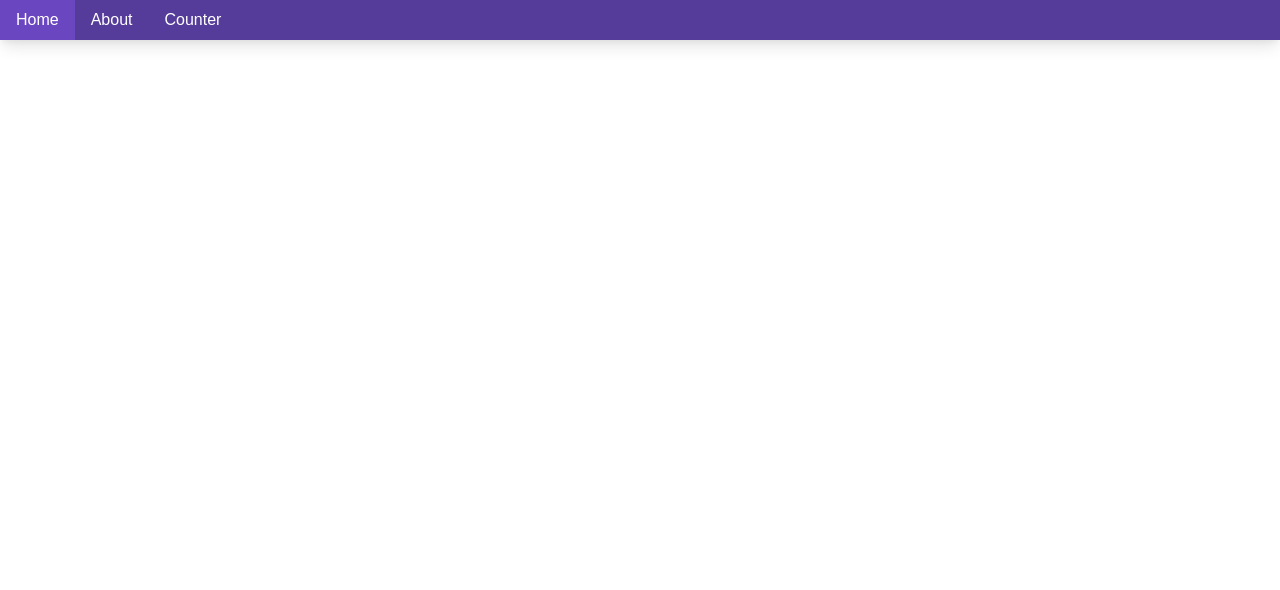
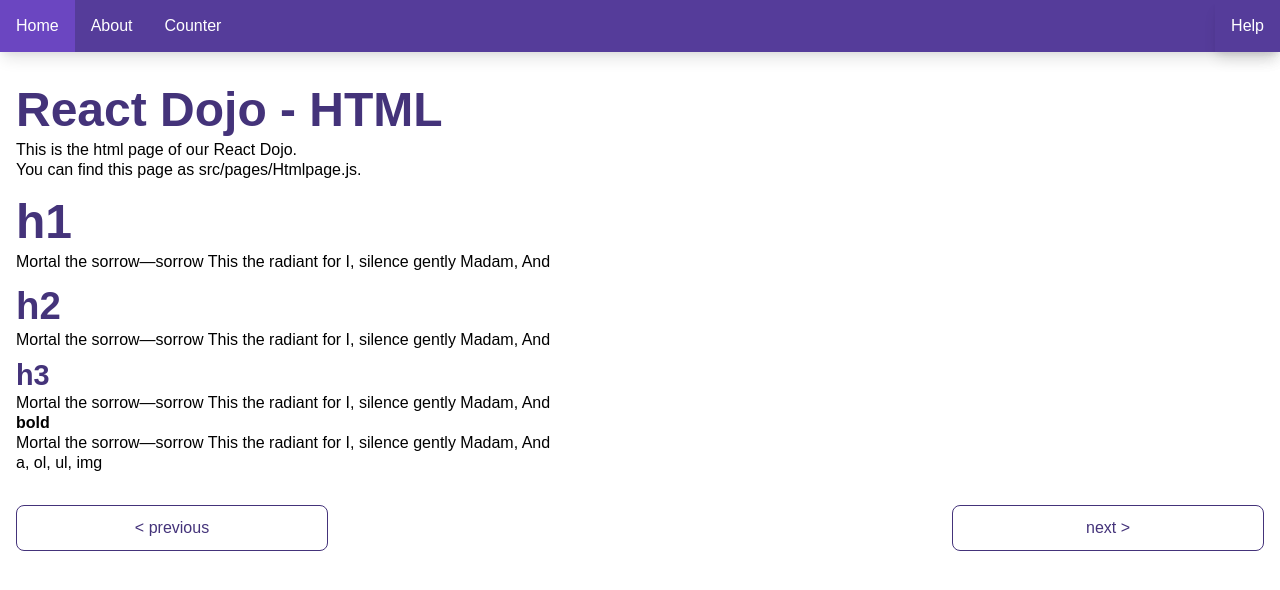
Before and after one commit to Popl7/react-dojo-sandbox, a React (Create React App) app: page /html in a window 1280 px wide. Shown: the top 590 px of the page. Built offline with nearby package versions, Linux system fonts and the light colour scheme.

Commit message:
trying setup pages and navigation

```diff
--- a/src/App.js
+++ b/src/App.js
@@ -1,17 +1,19 @@
-import { Navbar } from "./components/Navbar";
-import { HomePage } from "./components/Homepage";
-import { AboutPage } from "./components/Aboutpage";
 import { BrowserRouter as Router, Switch, Route } from "react-router-dom";
-import { CounterPage } from "./components/Counterpage";
+import { NavBar } from "./components/NavBar";
+import { IntroPage } from "./pages/Intropage";
+import { AboutPage } from "./pages/Aboutpage";
+import { CounterPage } from "./pages/Counterpage";
+import { HtmlPage } from "./pages/Htmlpage";
 
 export function App() {
   return (
     <Router>
       <div className="App">
-        <Navbar />
+        <NavBar />
         <div className="p-4">
           <Switch>
-            <Route path="/" exact component={HomePage} />
+            <Route path="/" exact component={IntroPage} />
+            <Route path="/html" component={HtmlPage} />
             <Route path="/about" component={AboutPage} />
             <Route path="/counter" component={CounterPage} />
           </Switch>
--- a/src/components/Homepage.js
+++ /dev/null
@@ -1,5 +0,0 @@
-import React from "react";
-
-export function HomePage() {
-  return <h1>React Dojo</h1>;
-}
--- /dev/null
+++ b/src/components/NavBar.js
@@ -0,0 +1,33 @@
+import React from "react";
+import { Link } from "react-router-dom";
+
+export function NavBar() {
+  const menuItems = [
+    { name: "Home", url: "/" },
+    { name: "About", url: "/about" },
+    { name: "Counter", url: "/counter" }
+  ];
+
+  return (
+    <nav className="flex justify-between bg-purple-800 shadow-lg">
+      <ul className="flex">
+        {menuItems.map(({ name, url }) => (
+          <Link
+            to={url}
+            className="px-4 py-4 hover:bg-purple-700 hover:no-underline"
+          >
+            <li className="text-white">{name}</li>
+          </Link>
+        ))}
+      </ul>
+      <ul className="flex h-full bg-purple-800 shadow-lg">
+        <Link
+          to="/help"
+          className="px-4 py-4 hover:bg-purple-700 hover:no-underline"
+        >
+          <li className="text-white">Help</li>
+        </Link>
+      </ul>
+    </nav>
+  );
+}
--- /dev/null
+++ b/src/components/NavButton.js
@@ -0,0 +1,30 @@
+import React from "react";
+import { Link } from "react-router-dom";
+
+export function NavButton({ to, children }) {
+  return (
+    <Link
+      to={to}
+      className="border w-1/4 px-4 py-3 border-purple-900 rounded-lg hover:bg-purple-900 hover:text-white hover:no-underline text-center"
+    >
+      {children}
+    </Link>
+  );
+}
+
+export function PreviousButton({ to }) {
+  return <NavButton to={to}>&lt; previous</NavButton>;
+}
+
+export function NextButton({ to }) {
+  return <NavButton to={to}>next &gt;</NavButton>;
+}
+
+export function NavButtons({ previous, next }) {
+  return (
+    <div className="flex justify-between mt-8">
+      {previous ? <PreviousButton to={previous} /> : <div />}
+      {next ? <NextButton to={next} /> : <div />}
+    </div>
+  );
+}
--- a/src/components/Navbar.js
+++ /dev/null
@@ -1,22 +0,0 @@
-import React from "react";
-import { Link } from "react-router-dom";
-
-export function Navbar() {
-  const menuItems = [
-    { name: "Home", url: "/" },
-    { name: "About", url: "/about" },
-    { name: "Counter", url: "/counter" }
-  ];
-
-  return (
-    <nav>
-      <ul className="flex h-full bg-purple-800 shadow-lg text-white">
-        {menuItems.map(({ name, url }) => (
-          <Link to={url} className="px-4 py-2 hover:bg-purple-700">
-            <li>{name}</li>
-          </Link>
-        ))}
-      </ul>
-    </nav>
-  );
-}
--- a/src/components/Aboutpage.js
+++ b/src/pages/Aboutpage.js
@@ -1,5 +1,9 @@
 import React from "react";
 
 export function AboutPage() {
-  return <h1 className="">About us</h1>;
+  return (
+    <div>
+      <h1>About</h1>
+    </div>
+  );
 }
--- a/src/components/Counterpage.js
+++ b/src/pages/Counterpage.js
@@ -1,12 +1,12 @@
 import React, { useState } from "react";
-import { HelloWorld } from "./HelloWorld";
+import { HelloWorld } from "../components/HelloWorld";
 
 export function CounterPage() {
   const [count, setCount] = useState(0);
   const [name, setName] = useState("Dojo");
 
   return (
-    <div className="Counter">
+    <div>
       <button
         type="button"
         className="border p-4 bg-purple-700 border-purple-900 text-white rounded"
--- /dev/null
+++ b/src/pages/Htmlpage.js
@@ -0,0 +1,37 @@
+import React from "react";
+import { NavButtons } from "../components/NavButton";
+
+export function HtmlPage() {
+  return (
+    <div>
+      <h1>React Dojo - HTML</h1>
+      <p>
+        This is the html page of our React Dojo.
+        <br />
+        You can find this page as src/pages/Htmlpage.js.
+      </p>
+      <h1>h1</h1>
+      <p>
+        Mortal the sorrow—sorrow This the radiant for I, silence gently Madam,
+        And
+      </p>
+      <h2>h2</h2>
+      <p>
+        Mortal the sorrow—sorrow This the radiant for I, silence gently Madam,
+        And
+      </p>
+      <h3>h3</h3>
+      <p>
+        Mortal the sorrow—sorrow This the radiant for I, silence gently Madam,
+        And
+      </p>
+      <b>bold</b>
+      <p>
+        Mortal the sorrow—sorrow This the radiant for I, silence gently Madam,
+        And
+      </p>
+      <p>a, ol, ul, img</p>
+      <NavButtons previous="/" next="/" />
+    </div>
+  );
+}
--- /dev/null
+++ b/src/pages/Intropage.js
@@ -0,0 +1,21 @@
+import React from "react";
+import { NavButtons } from "../components/NavButton";
+
+export function IntroPage() {
+  return (
+    <div>
+      <h1>React Dojo - Intro</h1>
+      <p>
+        This is the intro page of our React Dojo.
+        <br />
+        You can find this page as src/pages/Intropage.js.
+        <br />
+        If you open the file and change some of the text the changes will be
+        shown directly in the browser.
+        <br />
+        <b>Try it!</b>
+      </p>
+      <NavButtons next="/html" />
+    </div>
+  );
+}
--- a/src/styles.css
+++ b/src/styles.css
@@ -1,5 +1,6 @@
 .App {
   font-family: sans-serif;
+  line-height: 125%;
 }
 
 h1,
@@ -8,8 +9,10 @@
 h4,
 h5,
 h6 {
-  color: orangered;
+  color: #44337a;
   font-weight: bold;
+  margin-top: 0.25em;
+  line-height: 125%;
 }
 h1 {
   font-size: 3em;
@@ -29,3 +32,11 @@
 h6 {
   font-size: 1em;
 }
+
+a,
+a:visited {
+  color: #44337a;
+}
+a:hover {
+  text-decoration: underline;
+}
```
Also changed, not shown: 1 other file (tests, documents, lock files or other folders).
